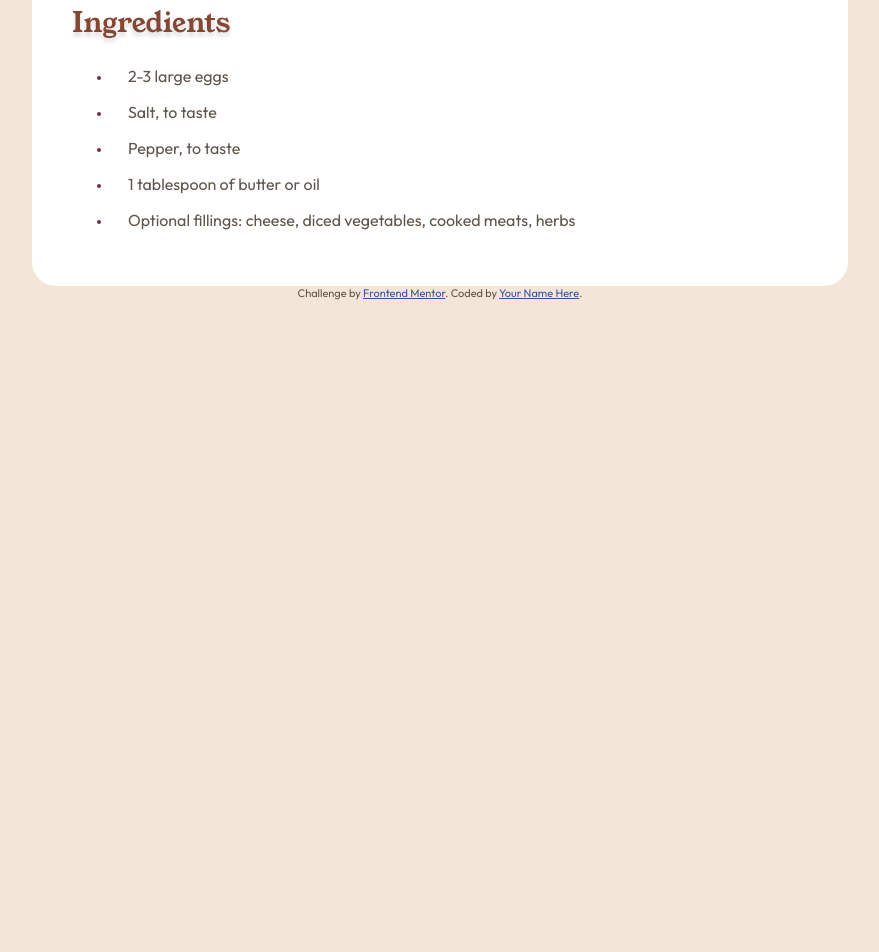
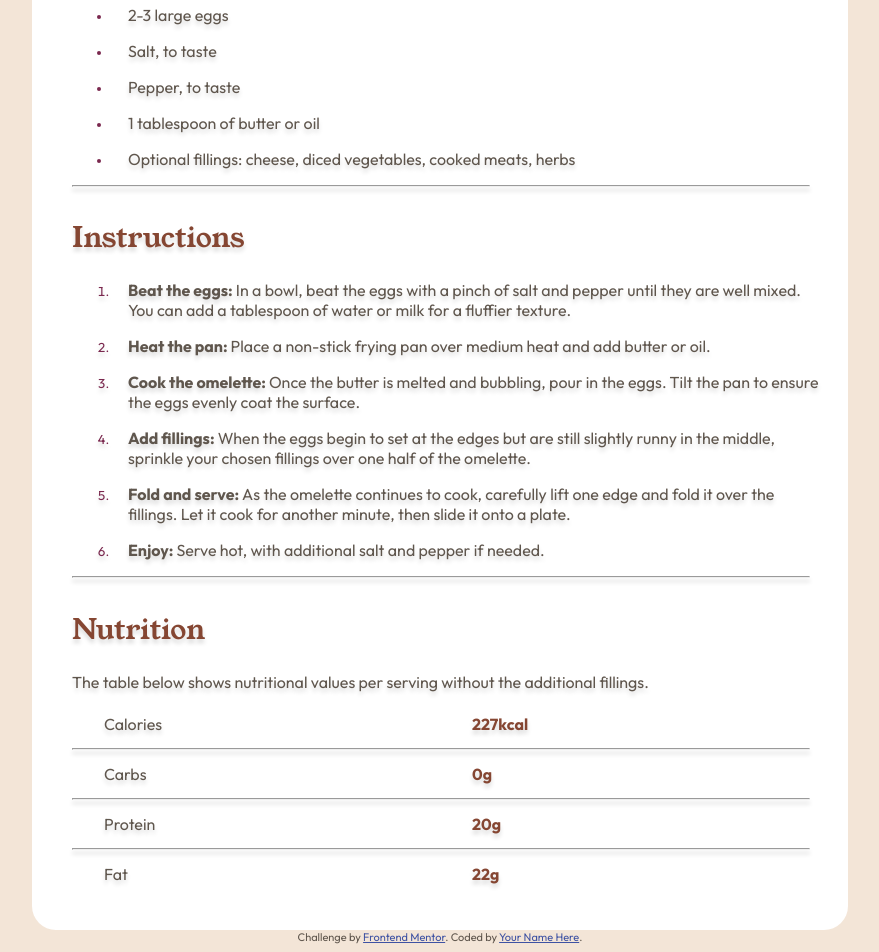
Before and after one commit to tremckinley/fementor-recipe-page, a plain HTML site: page index.html in a window 1280 px wide. Shown: the part 865-1817 px from the top of the page, without its empty margins (200-1079 px from the left). Before the commit the page ends 1173 px from the top, so only its background shows below. Drawn offline with Linux system fonts and the light colour scheme.

Commit message:
complete web page desktop version

```diff
--- a/index.html
+++ b/index.html
@@ -43,6 +43,71 @@
         <li><p>1 tablespoon of butter or oil</p></li>
         <li><p>Optional fillings: cheese, diced vegetables, cooked meats, herbs</p></li>
       </ul>
+      <hr>
+    </section>
+
+    <section class="instructions-box">
+      <h2 class="heading-md">Instructions</h2>
+      <ol>
+        <li><p><span>Beat the eggs: </span>In a bowl, beat the eggs with a pinch of salt and pepper until they are well mixed.
+          You can add a tablespoon of water or milk for a fluffier texture.</p></li>
+        <li><p><span>Heat the pan: </span>Place a non-stick frying pan over medium heat and add butter or oil.</p></li>
+        <li><p><span>Cook the omelette: </span>Once the butter is melted and bubbling, pour in the eggs. Tilt the pan to ensure
+          the eggs evenly coat the surface.</p></li>
+        <li><p><span>Add fillings: </span>When the eggs begin to set at the edges but are still slightly runny in the
+          middle, sprinkle your chosen fillings over one half of the omelette.</p></li>
+        <li><p><span>Fold and serve: </span>As the omelette continues to cook, carefully lift one edge and fold it over the
+          fillings. Let it cook for another minute, then slide it onto a plate.</p></li>
+        <li><p><span>Enjoy: </span>Serve hot, with additional salt and pepper if needed.</p></li>
+      </ol>
+      <hr>
+    </section>
+    <section class="nutrition-box">
+      <h2 class="heading-md">Nutrition</h2>
+      <p>The table below shows nutritional values per serving without the additional fillings.</p>
+      <div class="nutrition-row">
+        <p>Calories</p>
+        <p class="nutrition-facts">227kcal</p>
+      </div>
+      <hr>
+      <div class="nutrition-row">
+        <p>Carbs</p>
+        <p class="nutrition-facts">0g</p>
+      </div>
+      <hr>
+      <div class="nutrition-row">
+        <p>Protein</p>
+        <p class="nutrition-facts">20g</p>
+      </div>
+      <hr>
+      <div class="nutrition-row">
+        <p>Fat</p>
+        <p class="nutrition-facts">22g</p>
+      </div>
+
+
+      <!-- <table>
+          <div class="nutrition-row">
+          <tr>
+            <th>Calories</th>
+            <td>227kcal</td>
+          </tr>
+
+        </div>
+          <tr>
+            <th>Carbs</th>
+            <td>0g</td>
+          </tr>
+          <tr>
+            <th>Protein</th>
+            <td>20g</td>
+          </tr>
+          <tr>
+            <th>Fat</th>
+            <td>22g</td>
+          </tr>
+        </tbody>
+      </table> -->
     </section>
   </div>
 
--- a/style.css
+++ b/style.css
@@ -24,6 +24,7 @@ body {
     background-color: white;
     max-width: 736px;
     justify-content: center;
+    text-shadow: 0px 4px 4px #00000025;
 }
 
 .head-image {
@@ -32,22 +33,18 @@ body {
     margin-bottom: 40px;
 }
 
-.title-box {
-    margin-bottom: 32px;
-
-}
-
 .prep-time-box {
     background-color: var(--snow);
     border-radius: 12px;
-    padding: 28px;
-
+    padding: 14px 28px;
+    text-shadow: none;
+    box-shadow: 0px 4px 4px #00000050;
 }
 
 .heading-lg {
     font-family: "Young Serif", serif;
     font-size: 40px;
-    color: #312E2C
+    color: #312E2C;
 }
 
 .heading-sm {
@@ -61,8 +58,26 @@ body {
     font-size: 28px;
     font-weight: 400;
     color: var(--brandyred);
-    margin-bottom: 24px;
-    text-shadow: 0px 4px 4px #00000025;
+
+}
+
+.nutrition-row {
+    display: flex;
+    width: 100%;
+    padding: 0 32px;
+}
+.nutrition-row p {
+    width: 50%;
+    margin: 6px 0
+}
+
+.nutrition-facts:first-child {
+    margin-top: 0;
+}
+
+.nutrition-facts {
+    color: var(--brandyred);
+    font-weight: bold;
 }
 
 li p{
@@ -78,3 +93,9 @@ li span {
     color: var(--darkraspberry);
     font-size: small;
 }
+
+hr {
+    width: 100%;
+    color: #E3DDD7;
+    box-shadow: 0px 4px 4px #00000025;
+}
```
